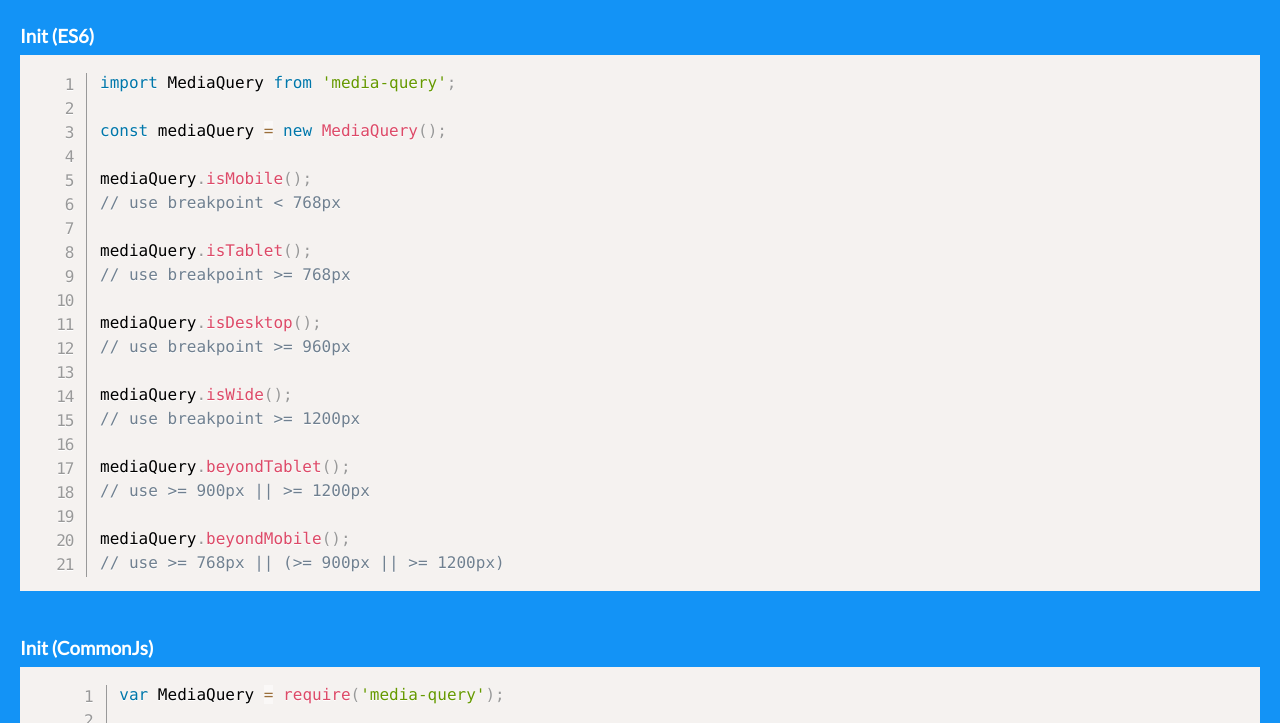
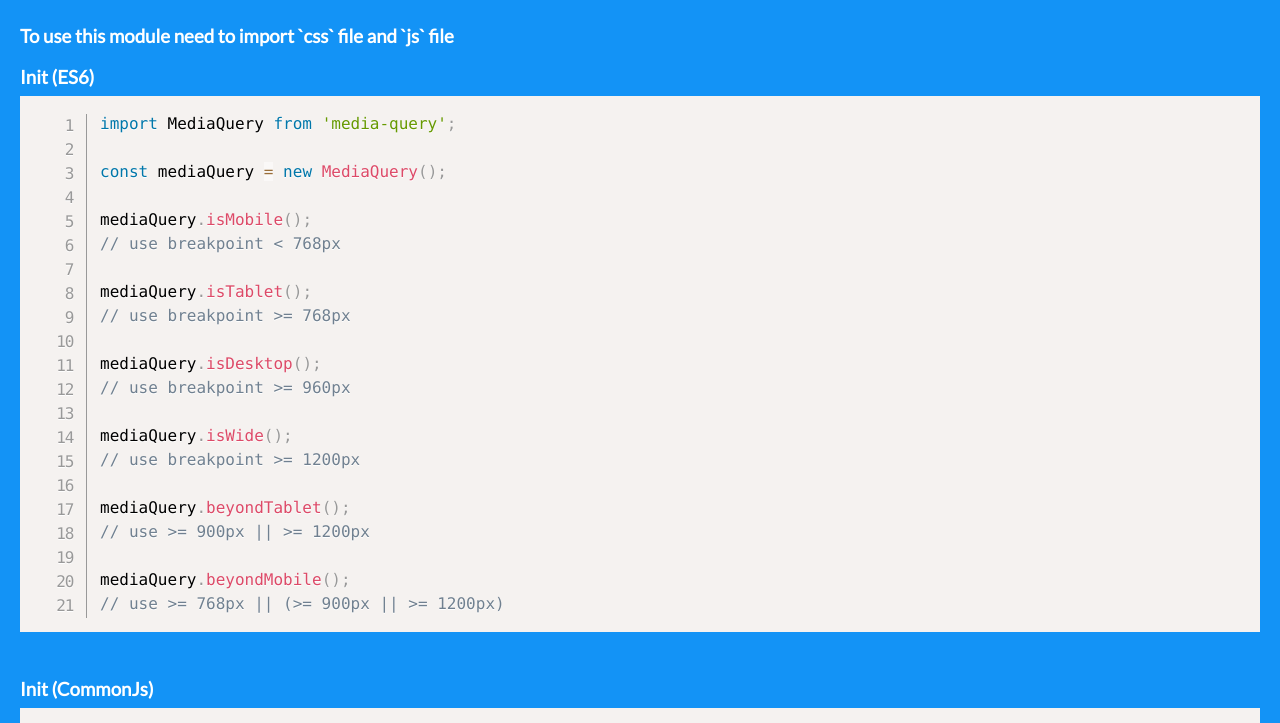
Before and after one commit to getninjas/dhalsim-js, a website: page index.html in a window 1280 px wide. Shown: the part 96-819 px from the top of the page. Drawn offline with nearby package versions, Linux system fonts and the light colour scheme.

Commit message:
change media to build css, change index to import media-query

````diff
--- a/index.html
+++ b/index.html
@@ -10,6 +10,7 @@
   <link href="https://cdnjs.cloudflare.com/ajax/libs/prism/1.8.1/themes/prism.min.css" rel="stylesheet" />
   <link rel="stylesheet" href="https://cdnjs.cloudflare.com/ajax/libs/prism/1.8.1/plugins/line-numbers/prism-line-numbers.css" data-noprefix />
   <link href="demo.css" rel="stylesheet" />
+  <link href="./dist/media-query.css" rel="stylesheet" />
   <script src="https://cdnjs.cloudflare.com/ajax/libs/prism/1.8.1/prism.js"></script>
   <script src="https://cdnjs.cloudflare.com/ajax/libs/prism/1.8.1/plugins/line-numbers/prism-line-numbers.js"></script>
   <script src="./dist/media-query.min.js"></script>
@@ -18,6 +19,11 @@
 <body>
   <h1>TagManager</h1>
   <br>
+  <div class="title">
+    <h3>To use this module need to import `css` file and `js` file</h3>
+  </div>
+  <br>
+
   <div class="title">
     <h3>Init (ES6)</h3>
   </div>
--- a/src/media-query.css
+++ b/src/media-query.css
@@ -10,8 +10,6 @@
  *
  * ```
  *
- * See javascripts/modularized/media_query_content.js to more details
- *
 **/
 
 body:before {
@@ -19,19 +17,20 @@ body:before {
   display: none;
 }
 
-@media (max-width: 768px) {
+@media (min-width: 768px) {
   body:before {
     content: 'tablet';
   }
 }
-@media (max-width: 960px) {
+
+@media (min-width: 960px) {
   body:before {
     content: 'desktop';
   }
 }
 
-@media (max-width: 1200px) {
+@media (min-width: 1200px) {
   body:before {
-    content: 'tablet';
+    content: 'wide';
   }
 }
````
Also changed, not shown: dist/media-query.css.
